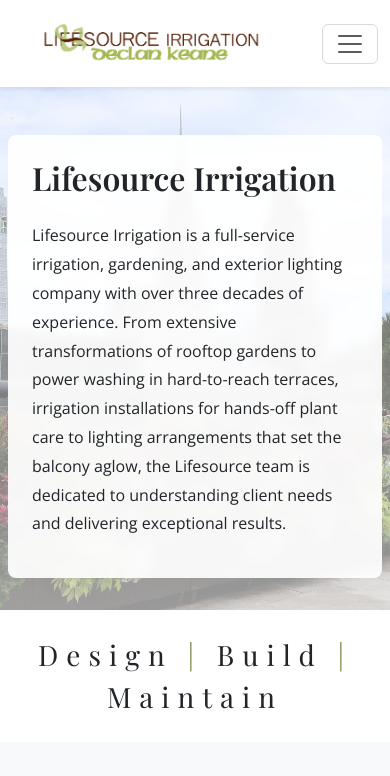
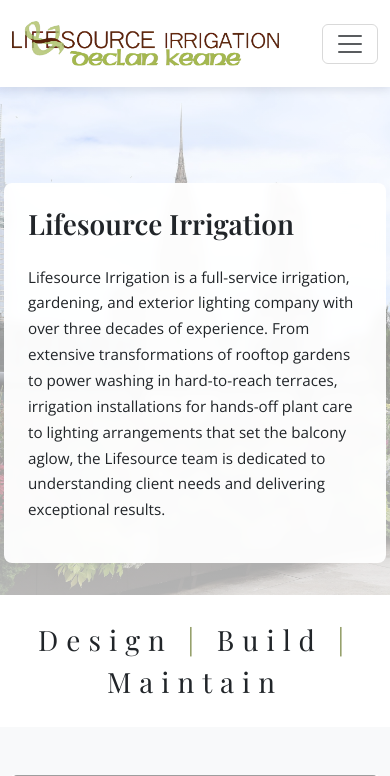
Before and after one commit to tigerpadla/lifesource-irrigation, a Django app: page / in a window 390 px wide. Shown: the top 776 px of the page. Run offline with Django 5.2, Linux system fonts and the light colour scheme; data that the repository does not hold is empty; some libraries are stand-ins or nearby versions; grey boxes are pictures that could not be loaded.

Commit message:
Add transparent navbar on home page, improve mobile hero layout

```diff
--- a/static/css/style.css
+++ b/static/css/style.css
@@ -47,6 +47,41 @@
 .navbar {
     padding: 1rem 0;
     z-index: 1030;
+    transition: background-color 0.3s ease, box-shadow 0.3s ease;
+}
+
+/* Transparent navbar for home page */
+.navbar-transparent {
+    background-color: transparent !important;
+    position: absolute;
+    top: 0;
+    left: 0;
+    right: 0;
+}
+
+.navbar-transparent .nav-link {
+    color: var(--ls-dark) !important;
+}
+
+.navbar-transparent .nav-link:hover,
+.navbar-transparent .nav-link.active {
+    color: var(--ls-green) !important;
+}
+
+/* Scrolled state - add background */
+.navbar-transparent.scrolled {
+    background-color: rgba(255, 255, 255, 0.98) !important;
+    box-shadow: 0 2px 10px rgba(0, 0, 0, 0.1);
+    position: fixed;
+}
+
+/* Mobile - always show solid navbar */
+@media (max-width: 991px) {
+    .navbar-transparent {
+        background-color: rgba(255, 255, 255, 0.98) !important;
+        position: relative;
+        box-shadow: 0 2px 10px rgba(0, 0, 0, 0.1);
+    }
 }
 
 .navbar-brand img {
@@ -148,12 +183,13 @@
 /* Hero Section */
 .hero {
     position: relative;
-    min-height: 80vh;
+    min-height: 100vh;
     display: flex;
     align-items: center;
     background-size: cover;
     background-position: center;
     background-attachment: fixed;
+    padding-top: 80px; /* Account for transparent navbar */
 }
 
 .hero::before {
@@ -163,7 +199,7 @@
     left: 0;
     right: 0;
     bottom: 0;
-    background: linear-gradient(135deg, rgba(255,255,255,0.95) 0%, rgba(255,255,255,0.7) 50%, rgba(255,255,255,0.3) 100%);
+    background: linear-gradient(135deg, rgba(255,255,255,0.85) 0%, rgba(255,255,255,0.5) 50%, rgba(255,255,255,0.15) 100%);
 }
 
 .hero-content {
@@ -192,31 +228,40 @@
 @media (max-width: 768px) {
     .hero {
         min-height: auto;
-        padding: 2rem 0;
+        padding: 6rem 0 2rem 0; /* More top padding for navbar */
         background-attachment: scroll;
     }
 
     .hero::before {
-        background: linear-gradient(180deg, rgba(255,255,255,0.3) 0%, rgba(255,255,255,0.6) 100%);
+        background: linear-gradient(180deg, rgba(255,255,255,0.4) 0%, rgba(255,255,255,0.7) 100%);
     }
 
     .hero .container {
-        padding-left: 1.25rem;
-        padding-right: 1.25rem;
+        padding-left: 1rem;
+        padding-right: 1rem;
     }
 
     .hero-content {
-        background: rgba(255, 255, 255, 0.92);
+        background: rgba(255, 255, 255, 0.95);
         padding: 1.5rem;
-        margin-top: 1rem;
+        margin-top: 0;
+        border-radius: 8px;
     }
 
     .hero h1 {
-        font-size: 2rem;
+        font-size: 1.75rem;
     }
 
     .hero .lead {
-        font-size: 1rem;
+        font-size: 0.95rem;
+        line-height: 1.7;
+    }
+}
+
+/* Tablet adjustments */
+@media (max-width: 991px) and (min-width: 769px) {
+    .hero {
+        padding-top: 100px;
     }
 }
 
--- a/templates/base.html
+++ b/templates/base.html
@@ -34,9 +34,9 @@
     <link rel="stylesheet" href="{% static 'css/style.css' %}">
     {% block extra_css %}{% endblock %}
 </head>
-<body>
+<body class="{% block body_class %}{% endblock %}">
     <!-- Navigation -->
-    <nav class="navbar navbar-expand-lg navbar-light bg-white sticky-top shadow-sm">
+    <nav class="navbar navbar-expand-lg navbar-light sticky-top {% if request.resolver_match.url_name == 'home' %}navbar-transparent{% else %}bg-white shadow-sm{% endif %}">
         <div class="container">
             <a class="navbar-brand" href="{% url 'core:home' %}">
                 <img src="{% static 'images/logo.webp' %}" alt="Lifesource Irrigation" height="60">
@@ -213,6 +213,25 @@
     <script src="https://cdn.jsdelivr.net/npm/bootstrap@5.3.2/dist/js/bootstrap.bundle.min.js" defer></script>
     <!-- Custom JS -->
     <script src="{% static 'js/main.js' %}" defer></script>
+
+    <!-- Transparent navbar scroll effect -->
+    {% if request.resolver_match.url_name == 'home' %}
+    <script>
+    document.addEventListener('DOMContentLoaded', function() {
+        const navbar = document.querySelector('.navbar-transparent');
+        if (navbar) {
+            window.addEventListener('scroll', function() {
+                if (window.scrollY > 50) {
+                    navbar.classList.add('scrolled');
+                } else {
+                    navbar.classList.remove('scrolled');
+                }
+            });
+        }
+    });
+    </script>
+    {% endif %}
+
     {% block extra_js %}{% endblock %}
 </body>
 </html>
```
Also changed, not shown: static/images/logo.webp, static/images/logo1.webp (added).
